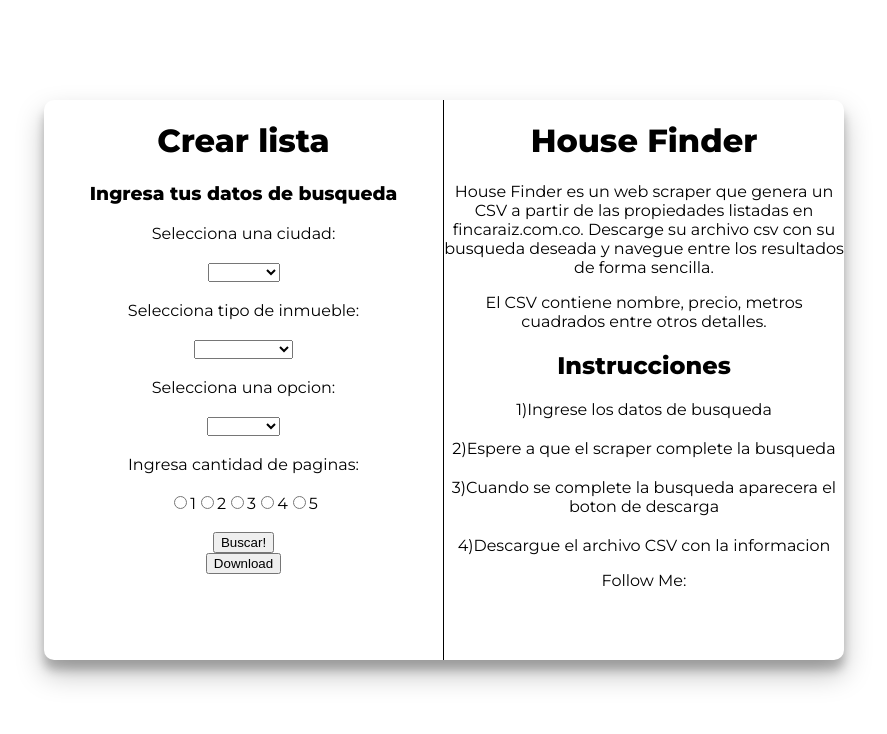
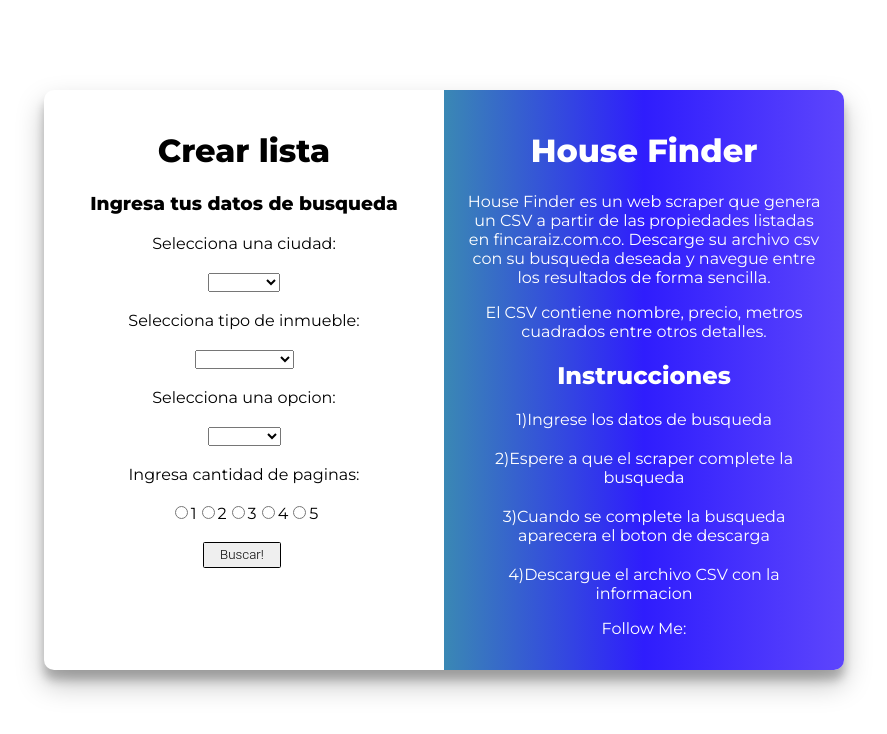
Before and after one commit to felipemontes/house_finder, a React (Create React App) app in the folder client/: page / in a window 1280 px wide. Shown: the top 734 px of the page, without its empty margins (196-1083 px from the left). Built offline with nearby package versions, Linux system fonts and the light colour scheme.

Commit message:
[Add]: created new classes

```diff
--- a/client/src/components/styles/Form.css
+++ b/client/src/components/styles/Form.css
@@ -6,12 +6,11 @@
   overflow: hidden;
   width: 800px;
   max-width: 100%;
-  min-height: 560px;
+  min-height: 580px;
 }
 
 .form-container {
   position: absolute;
-  top: 0;
   height: 100%;
 }
 
@@ -21,7 +20,7 @@
   width: 50%;
   height: 100%;
   text-align: center;
-  border-right: 1px solid black;
+  padding: 20px;
 }
 
 .sign-in-container {
@@ -30,9 +29,84 @@
   width: 50%;
   height: 100%;
   text-align: center;
+  padding: 20px;
+  color: white;
+  background: rgb(58, 136, 180);
+  background: linear-gradient(
+    90deg,
+    rgba(58, 136, 180, 1) 0%,
+    rgba(47, 29, 253, 1) 50%,
+    rgba(93, 69, 252, 1) 100%
+  );
+  background-repeat: no-repeat;
+  background-size: cover;
 }
 
 .del li {
   list-style: none;
   margin-top: 20px;
 }
+
+.button1 {
+  display: inline-block;
+  padding: 0.35em 1.2em;
+  border: 0.1em solid black;
+  margin: 0 0.3em 0.3em 0;
+  border-radius: 0.12em;
+  box-sizing: border-box;
+  text-decoration: none;
+  font-family: "Roboto", sans-serif;
+  font-weight: 300;
+  color: black;
+  text-align: center;
+  transition: all 0.2s;
+}
+.button1:hover {
+  color: white;
+  background-color: black;
+}
+
+.button2 {
+  display: none;
+  padding: 0.35em 1.2em;
+  border: 0.1em solid black;
+  margin: 0 0.3em 0.3em 0;
+  border-radius: 0.12em;
+  box-sizing: border-box;
+  text-decoration: none;
+  font-family: "Roboto", sans-serif;
+  font-weight: 300;
+  color: black;
+  text-align: center;
+  transition: all 0.2s;
+}
+.button2:hover {
+  color: white;
+  background-color: black;
+}
+
+.align-center {
+  text-align: center;
+}
+
+.loader {
+  display: none;
+  margin: 0 auto;
+  border: 3px solid #f3f3f3; /* Light grey */
+  border-top: 3px solid #3498db; /* Blue */
+  border-top: 3px solid black;
+  border-bottom: 3px solid black;
+  border-radius: 50%;
+  width: 40px;
+  height: 40px;
+  animation: spin 2s linear infinite;
+}
+
+@keyframes spin {
+  0% {
+    transform: rotate(0deg);
+  }
+  100% {
+    transform: rotate(360deg);
+  }
+}
```
